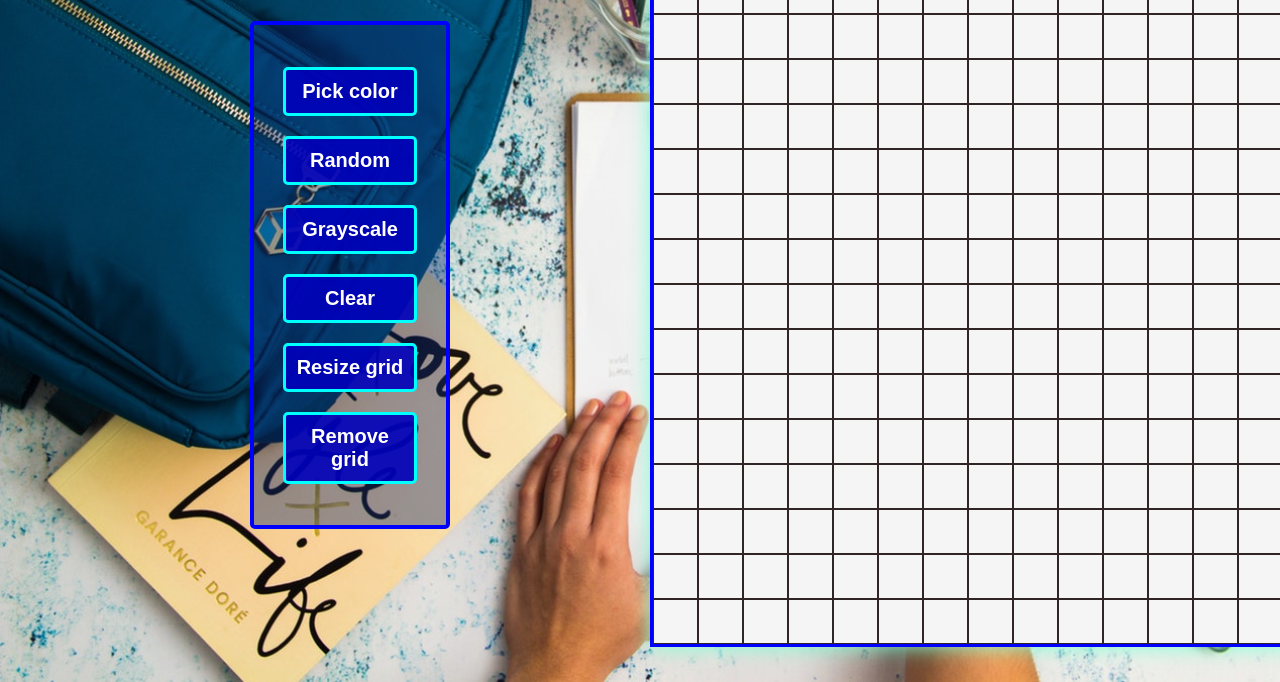
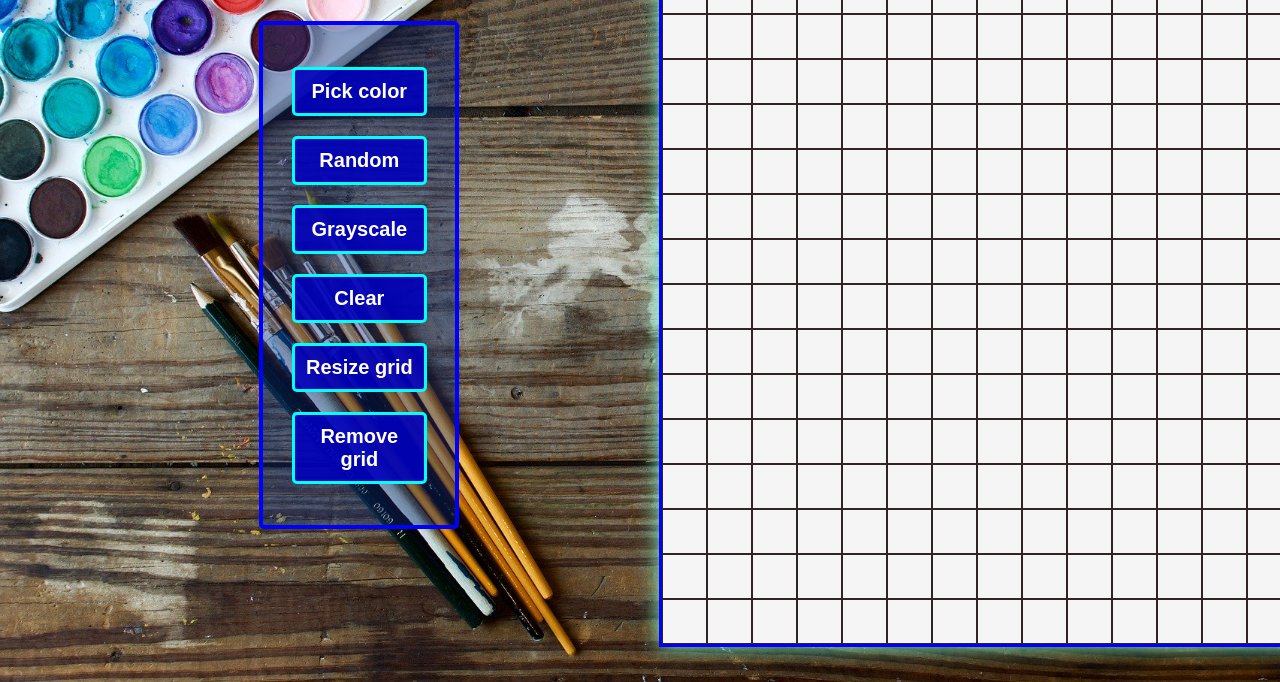
Before and after one commit to stefank-29/ETCH-A-SKETCH, a plain HTML site: page index.html in a window 1280 px wide. Shown: the part 179-861 px from the top of the page. Drawn offline with Linux system fonts and the light colour scheme.

Commit message:
Favicon and background

```diff
--- a/css/styles.css
+++ b/css/styles.css
@@ -4,10 +4,10 @@ html,body{
     font-family: Arial, Helvetica, sans-serif;
 }
 body{
-    background-image: url('../images/pozadina2.jpg');
+    background-image: url('../images/pozadina8.jpg');
     background-size: cover;
     display: flex;
-    position: relative  ;
+    position: relative;
 }
 
 #panel{
--- a/index.html
+++ b/index.html
@@ -2,14 +2,15 @@
 
 <html lang="en">
 <head>
-  <meta charset="utf-8">
-  <meta name="viewport" content="width=device-width, initial-scale=1.0">
+  <meta charset="utf-8">  <
+
 
 
   <title>ETCH-A-SKETCH</title>
-
+  <meta name="viewport" content="width=device-width, initial-scale=1, maximum-scale=1, user-scalable=no">
   <link rel="stylesheet" href="css/styles.css?v=1.0">
   <link href="https://fonts.googleapis.com/css2?family=Gochi+Hand&display=swap" rel="stylesheet">
+  <link rel="icon" type="image/png"  href="favicon1.png">
 
 </head>
 
```
Also changed, not shown: favicon1.png (added), images/favicon/favicon-32x32.png (added), images/favicon/favicon.png (added), images/favicon/favicon1.png (added), images/favicon/favicon2.png (added), images/favicon/olovka.ico (added), images/favicon1.png (added), images/pozadina10.jpg (added), images/pozadina7.jpg (added), images/pozadina8.jpg (added), images/pozadina9.jpg (added).
